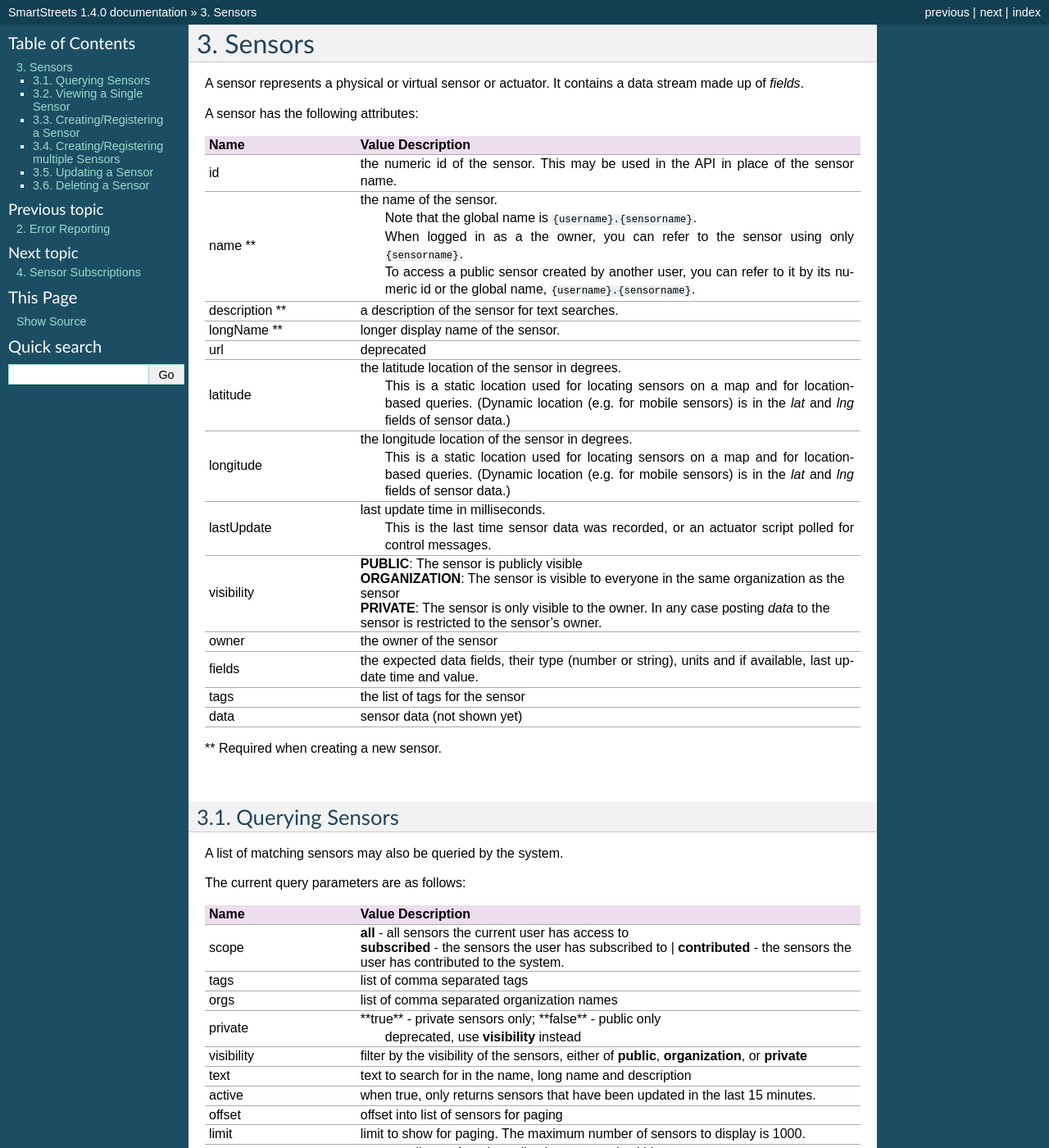
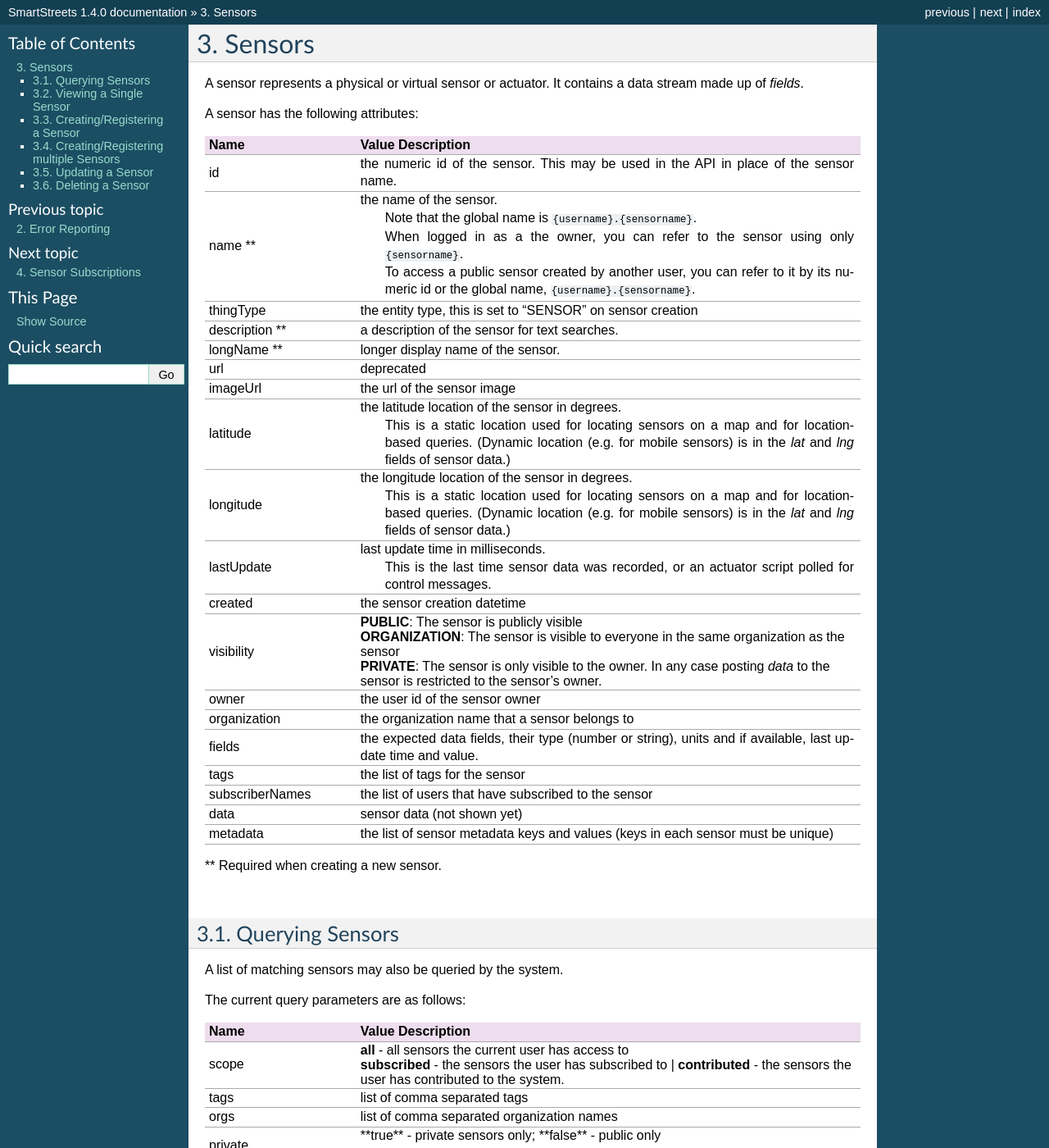
Before and after one commit to SenseTecnic/wotkit-docs, a Sphinx documentation site: the page built from source/api_sensors.rst, in a window 1280 px wide and 1400 px high. Shown: the whole window at 82% size. Built offline with Sphinx 7.4.7, drawn with Linux system fonts in a browser that asks for light colours; formulas are drawn with MathJax 3; pages that are not in the unit, such as notebooks, are missing from menus; some of the changed text lies outside the part shown.

Commit message:
updated api_sensors

```diff
--- a/source/api_sensors.rst
+++ b/source/api_sensors.rst
@@ -22,13 +22,16 @@ A sensor has the following attributes:
 		| Note that the global name is ``{username}.{sensorname}``.
 		| When logged in as a the owner, you can refer to the sensor using only ``{sensorname}``.
 		| To access a public sensor created by another user, you can refer to it by its numeric id or the global name, ``{username}.{sensorname}``.
-
+	* - thingType
+	  - the entity type, this is set to "SENSOR" on sensor creation
 	* - description **
 	  - a description of the sensor for text searches.
 	* - longName **
 	  - longer display name of the sensor.
 	* - :strikethrough:`url`
 	  - deprecated
+	* - imageUrl
+	  - the url of the sensor image
 	* - latitude
 	  - the latitude location of the sensor in degrees.
 		This is a static location used for locating sensors on a map and for location-based queries.
@@ -40,19 +43,26 @@ A sensor has the following attributes:
 	* - lastUpdate
 	  - last update time in milliseconds.
 		This is the last time sensor data was recorded, or an actuator script polled for control messages.
+	* - created
+	  - the sensor creation datetime
 	* - visibility
 	  - | **PUBLIC**: The sensor is publicly visible
 	    | **ORGANIZATION**: The sensor is visible to everyone in the same organization as the sensor
 	    | **PRIVATE**: The sensor is only visible to the owner. In any case posting *data* to the sensor is restricted to the sensor's owner.
 	* - owner
-	  - the owner of the sensor
+	  - the user id of the sensor owner
+	* - organization
+	  - the organization name that a sensor belongs to
 	* - fields
 	  - the expected data fields, their type (number or string), units and if available, last update time and value.
 	* - tags
 	  - the list of tags for the sensor
+	* - subscriberNames
+	  - the list of users that have subscribed to the sensor
 	* - data
 	  - sensor data (not shown yet)
-
+	* - metadata
+	  - the list of sensor metadata keys and values (keys in each sensor must be unique)
 ** Required when creating a new sensor.
 
 |
@@ -199,7 +209,7 @@ To view a single sensor, query the sensor by sensor name or id as follows:
 	:widths: 10, 50
 
 	* - **URL**
-	  - :wotkit-api:`sensors/{sensorname}`
+	  - :wotkit-api:`sensors/{sensorname or sensor id}`
 	* - **Privacy**
 	  - Public or Private
 	* - **Format**
@@ -261,7 +271,7 @@ To register a sensor, you POST a sensor resource to the url ``/sensors``.
 * The "name", "longName", and "description" fields are required when creating a sensor.
 * The "latitude" and "longitude" fields are optional and will default to 0 if not provided.
 * The "visibility" field is optional and will default to "PUBLIC" if not provided.
-* The "tags", "fields" and "organization" information are optional.
+* The "tags", "fields", "metadata", "imageUrl" and "organization" information are optional.
 * If "visibility" is set to ORGANIZATION, a valid "organization" must be supplied.
 * The sensor name must be at least 4 characters long, contain only lowercase letters, numbers, dashes and underscores, and can start with a lowercase letter or an underscore only.
 
@@ -311,7 +321,7 @@ register a sensor resource.
 	pair: Sensor Registration; Multiple Sensor Registration
 
 Creating/Registering multiple Sensors
---------------------------------------
+-------------------------------------
 To register multiple sensors, you PUT a list of sensor resources to the url ``/sensors``.
 
 * The sensor resources is a JSON list of objects as described in Creating/Registering a Sensor.
@@ -341,7 +351,7 @@ Updating a sensor is the same as registering a new sensor other than PUT is used
 
 Note that all top level fields supplied will be updated.
 
-* You may update any fields except "id", "name" and "owner".
+* You may update any fields except "id", "name", "created" and "owner".
 * Only fields that are present in the JSON object will be updated.
 * If "visibility" is set to ORGANIZATION, a valid "organization" must be supplied.
 * If "tags" list or "fields" list are included, they will replace the existing lists.
@@ -403,7 +413,7 @@ To delete a sensor owned by the current user:
 	:widths: 10, 50
 
 	* - **URL**
-	  - :wotkit-api:`sensors/{sensorname}`
+	  - :wotkit-api:`sensors/{sensor name or sensor id}`
 	* - **Privacy**
 	  - Private
 	* - **Format**
```
